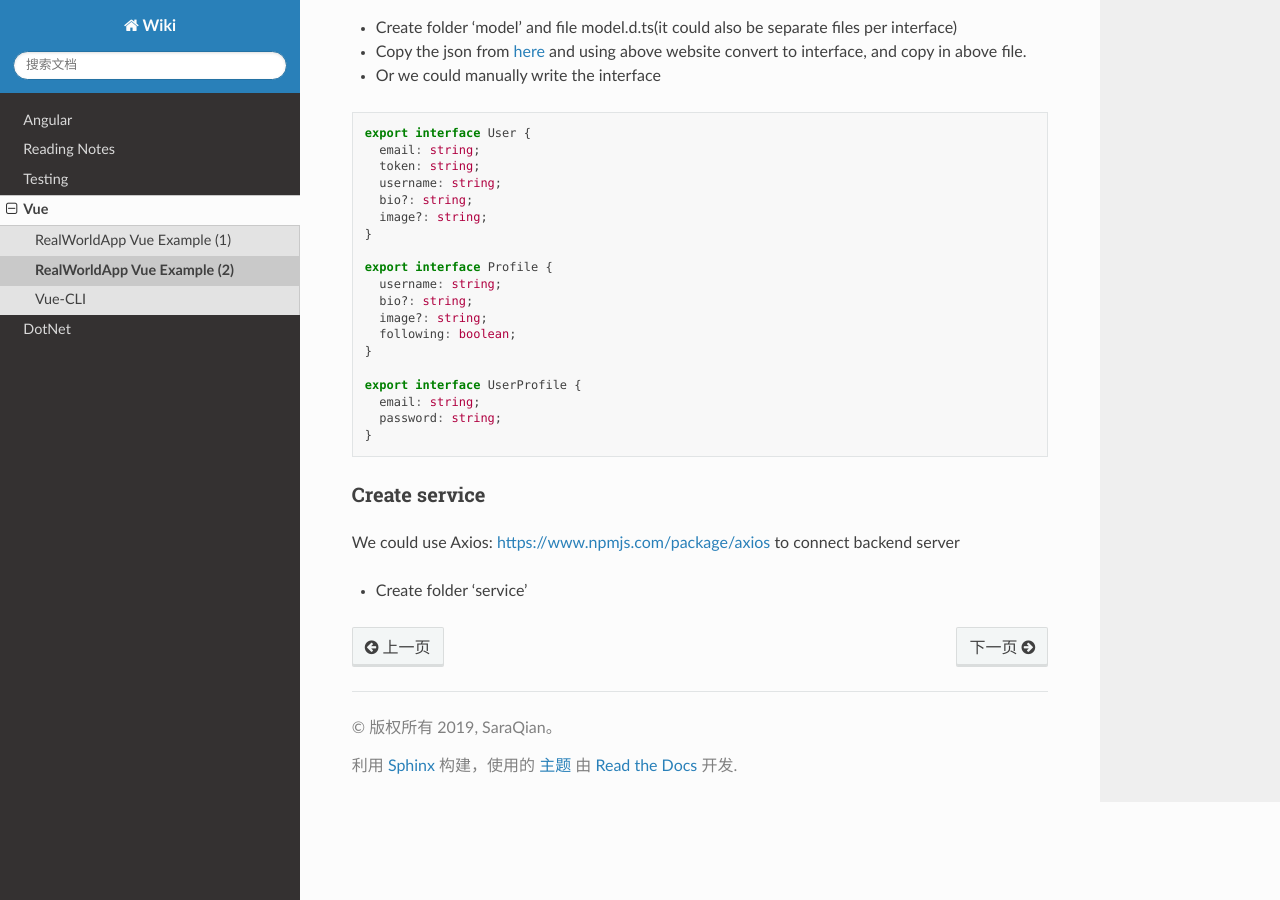
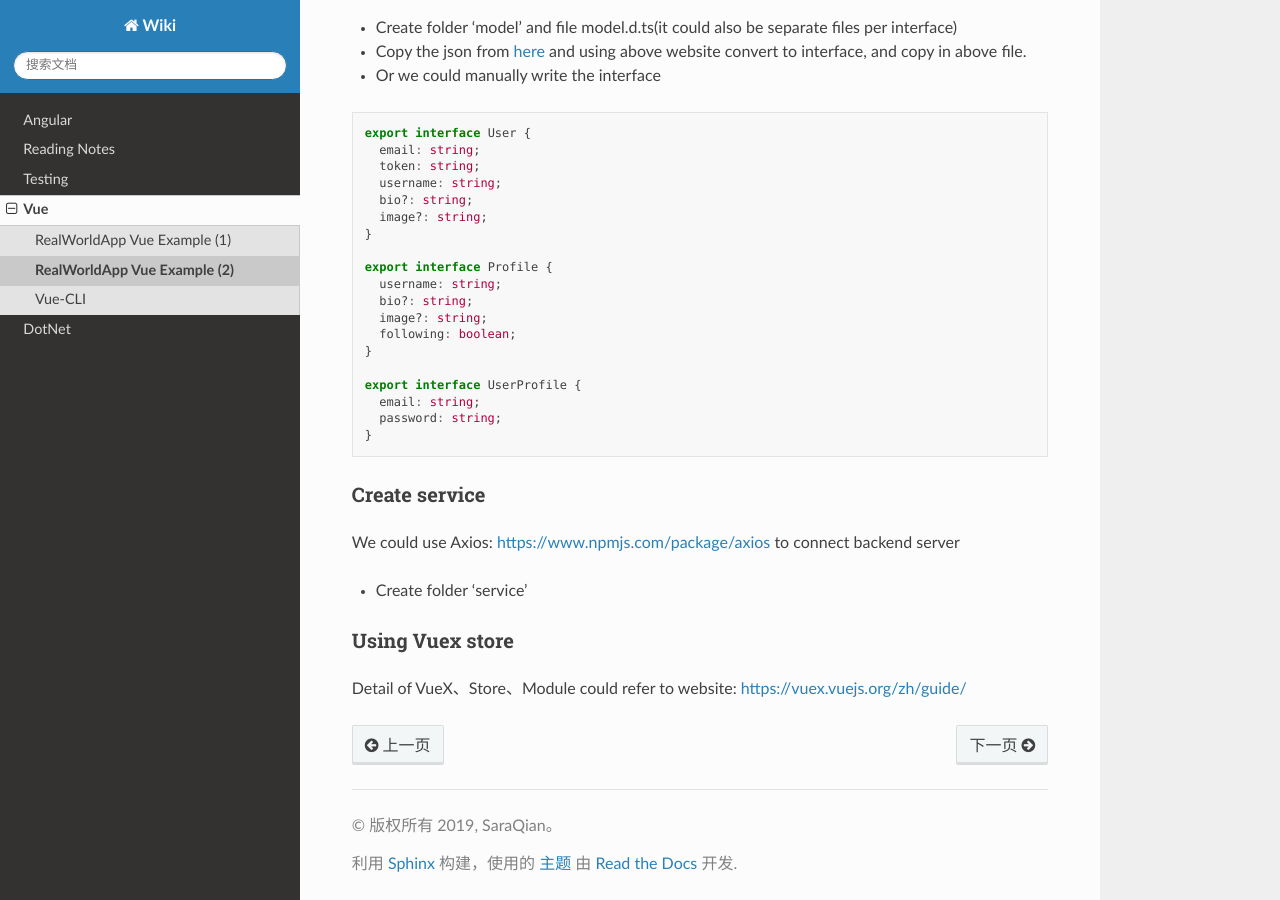
Before and after one commit to abigail830/Sphinx_wiki, a Sphinx documentation site: the page built from source/Vue/RealWorld2.rst, in a window 1280 px wide and 900 px high, scrolled down 524 px. Built offline with Sphinx 7.4.7 and the Read the Docs theme 2.0.0, drawn with Linux system fonts in a browser that asks for light colours.

Commit message:
Update RealWorld2.rst

```diff
--- a/source/Vue/RealWorld2.rst
+++ b/source/Vue/RealWorld2.rst
@@ -50,3 +50,15 @@ Create service
 We could use Axios: https://www.npmjs.com/package/axios to connect backend server
 
 * Create folder 'service'
+
+
+Using Vuex store
+^^^^^^^^^^^^^^^^^^^^^^^^^^
+
+Detail of VueX、Store、Module could refer to website: https://vuex.vuejs.org/zh/guide/
+
+
+
+
+
+.. index:: Vue
```
